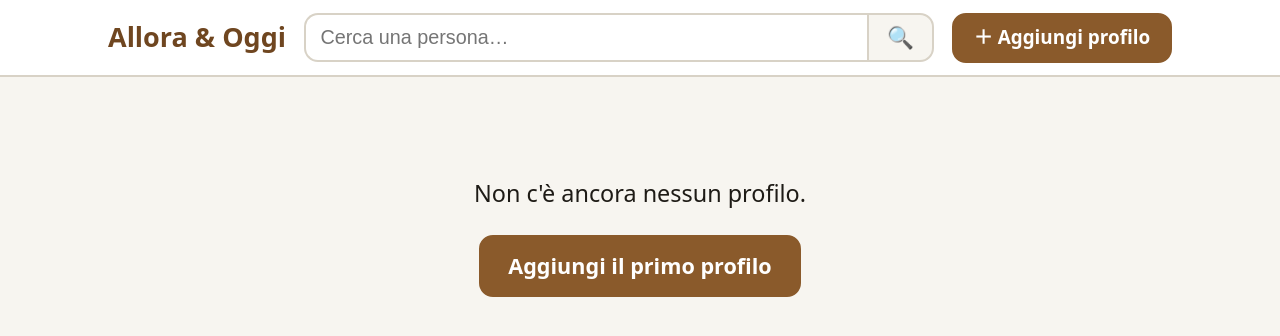
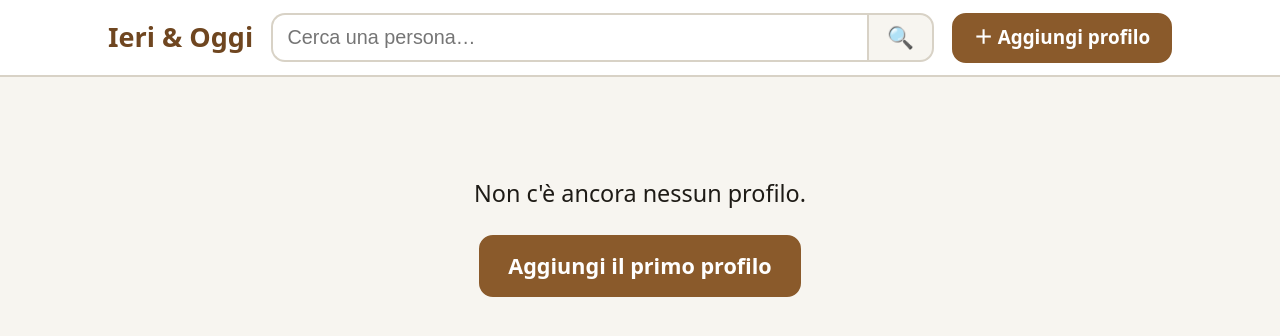
Before and after one commit to SamueleFacenda/ieri_oggi, a Flask app: page / in a window 1280 px wide. Shown: the top 336 px of the page. Run offline with Flask 3, Linux system fonts and the light colour scheme.

Commit message:
Rename to 'Ieri & Oggi'
Signed-off-by: SamueleFacenda <samuele.facenda@gmail.com>

```diff
--- a/app.py
+++ b/app.py
@@ -1,4 +1,4 @@
-"""Allora & Oggi - applicazione web KISS per una galleria di profili.
+"""Ieri & Oggi - applicazione web KISS per una galleria di profili.
 
 Gallery pubblica; passphrase condivisa per aggiungere/modificare/eliminare.
 Foto salvate come BLOB in SQLite. Tutto server-rendered con Jinja2.
--- a/models.py
+++ b/models.py
@@ -1,4 +1,4 @@
-"""Modelli dati e sessione SQLAlchemy per "Allora & Oggi".
+"""Modelli dati e sessione SQLAlchemy per "Ieri & Oggi".
 
 Tutto in SQLite: dati anagrafici delle persone e foto salvate come BLOB.
 """
--- a/static/style.css
+++ b/static/style.css
@@ -1,4 +1,4 @@
-/* Allora & Oggi — stile minimale, leggibile, responsive.
+/* Ieri & Oggi — stile minimale, leggibile, responsive.
    Font grandi, alto contrasto, bottoni ampi per un uso facile. */
 
 :root {
--- a/templates/accedi.html
+++ b/templates/accedi.html
@@ -1,5 +1,5 @@
 {% extends "base.html" %}
-{% block titolo %}Accedi — Allora & Oggi{% endblock %}
+{% block titolo %}Accedi — Ieri & Oggi{% endblock %}
 
 {% block contenuto %}
   <div class="accesso">
--- a/templates/base.html
+++ b/templates/base.html
@@ -3,13 +3,13 @@
 <head>
   <meta charset="utf-8">
   <meta name="viewport" content="width=device-width, initial-scale=1">
-  <title>{% block titolo %}Allora & Oggi{% endblock %}</title>
+  <title>{% block titolo %}Ieri & Oggi{% endblock %}</title>
   <link rel="stylesheet" href="{{ url_for('static', filename='style.css') }}">
 </head>
 <body>
   <header class="topbar">
     <div class="topbar-inner">
-      <a class="brand" href="{{ url_for('gallery') }}">Allora &amp; Oggi</a>
+      <a class="brand" href="{{ url_for('gallery') }}">Ieri &amp; Oggi</a>
 
       <form class="cerca" action="{{ url_for('gallery') }}" method="get" role="search">
         <input type="search" name="q" value="{{ q|default('', true) }}"
--- a/templates/dettaglio.html
+++ b/templates/dettaglio.html
@@ -1,5 +1,5 @@
 {% extends "base.html" %}
-{% block titolo %}{{ persona.nome }} {{ persona.cognome }} — Allora & Oggi{% endblock %}
+{% block titolo %}{{ persona.nome }} {{ persona.cognome }} — Ieri & Oggi{% endblock %}
 
 {% macro sezione_foto(titolo, foto) %}
   <section class="foto-sezione">
--- a/templates/form.html
+++ b/templates/form.html
@@ -1,5 +1,5 @@
 {% extends "base.html" %}
-{% block titolo %}{% if persona %}Modifica profilo{% else %}Nuovo profilo{% endif %} — Allora & Oggi{% endblock %}
+{% block titolo %}{% if persona %}Modifica profilo{% else %}Nuovo profilo{% endif %} — Ieri & Oggi{% endblock %}
 
 {#
   form = None      -> GET modifica: usa i valori della persona
--- a/templates/gallery.html
+++ b/templates/gallery.html
@@ -14,7 +14,7 @@
           <a href="{{ url_for('dettaglio', pid=p.id) }}">
             {% if giovane or recente %}
               <div class="card-confronto">
-                {% for foto, etichetta in [(giovane, 'Allora'), (recente, 'Oggi')] %}
+                {% for foto, etichetta in [(giovane, 'Ieri'), (recente, 'Oggi')] %}
                   <figure class="card-foto">
                     {% if foto %}
                       <img src="{{ url_for('foto_thumb', fid=foto.id) }}"
```
Also changed, not shown: CLAUDE.md (+1 -1 lines), README.md, 1 other file.
